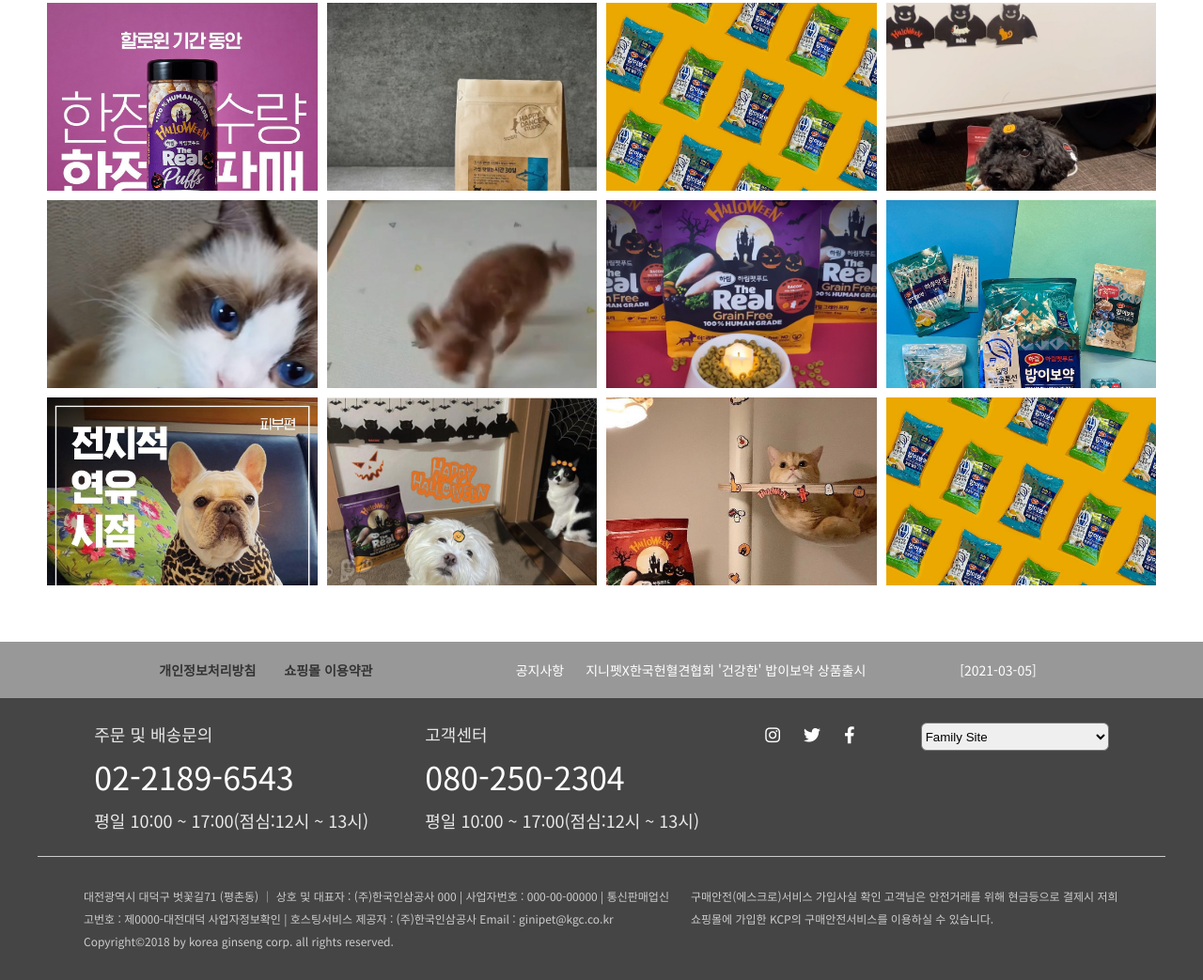
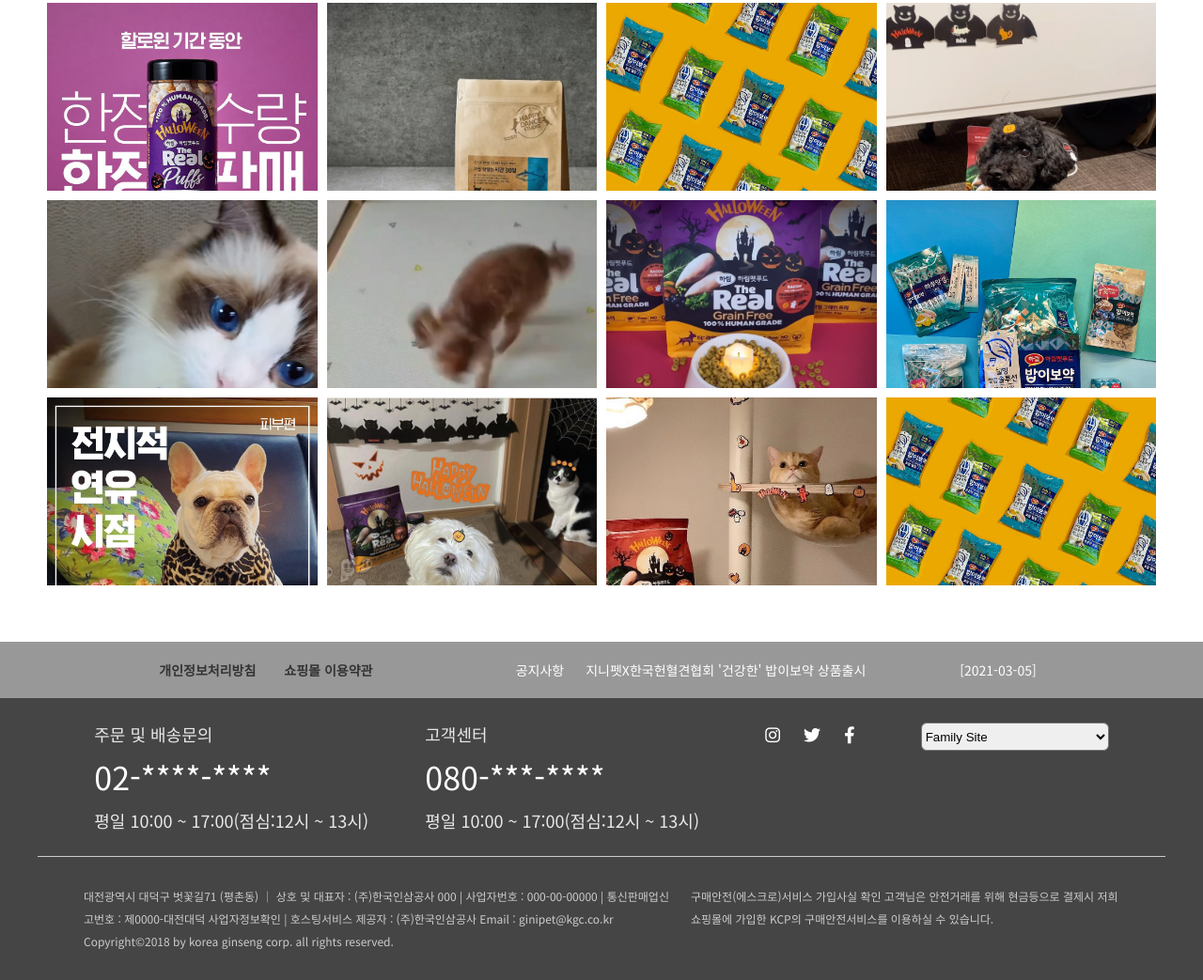
Before and after one commit to LDH9276/harim_responce_exam, a plain HTML site: page index.html in a window 1280 px wide. Shown: the part 2969-4012 px from the top of the page at 94% size. Drawn offline with Linux system fonts and the light colour scheme.

Commit message:
Update index.html

```diff
--- a/index.html
+++ b/index.html
@@ -265,12 +265,12 @@
           <dt>푸터영역 정보</dt>
           <dd>
             <h3>주문 및 배송문의</h3>
-            <p class="number">02-2189-6543</p>
+            <p class="number">02-****-****</p>
             <p>평일 10:00 ~ 17:00(점심:12시 ~ 13시)</p>
           </dd>
           <dd>
             <h3>고객센터</h3>
-            <p class="number">080-250-2304</p>
+            <p class="number">080-***-****</p>
             <p>평일 10:00 ~ 17:00(점심:12시 ~ 13시)</p>
           </dd>
           <dd class="sns">
```
